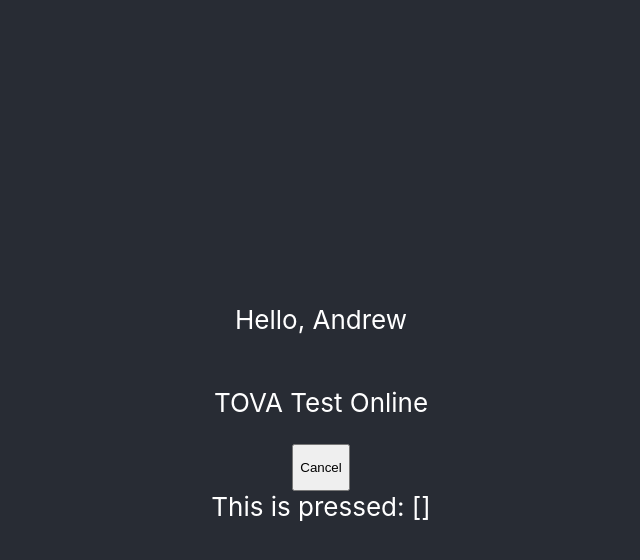
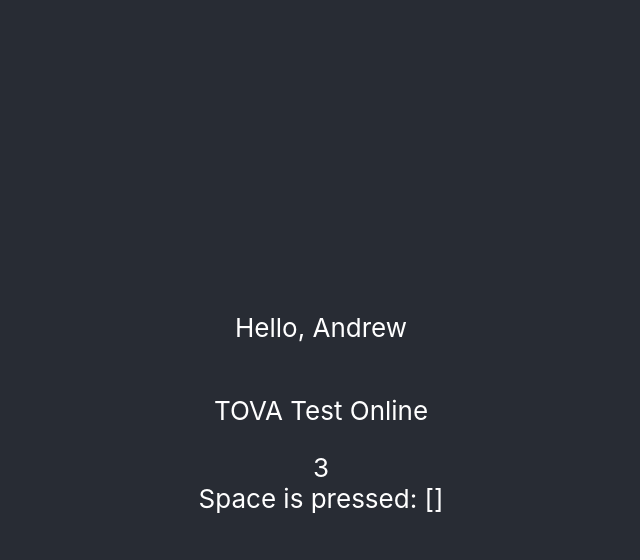
Before and after one commit to AndrewBudziszek/Lymbic, a React (Create React App) app: page / in a window 1280 px wide. Both pictures are taken after a click on the button "Start". Shown: the top 560 px of the page, without its empty margins (319-959 px from the left). Built offline with nearby package versions, Linux system fonts and the light colour scheme.

Commit message:
updating set state so only one is called per useEffect. This is because of spec. Calling useEffect multiple times can cause infinite render updates.

```diff
--- a/src/components/SOVA/SOVA.js
+++ b/src/components/SOVA/SOVA.js
@@ -4,20 +4,32 @@
 import { createSimulation } from './testUtil';
 
 const SOVA = () => {
-    const [countDown, setCountDown] = useState(1);
-    const [runSOVA, setRunSOVA] = useState(false);
+    const countdownStartTime = 1;
+    const [testTracker, setTestTracker] = useState(0);
+
+    const [countDown, setCountDown] = useState(5);
+    const [runLymbic, setRunLymbic] = useState(false);
     const [testInProgress, setTestInProgress] = useState(false);
+    const [testSettings, setTestSettings] = useState({
+        countdownTime: countdownStartTime,
+        runLymbic: false,
+        testInProgress: false
+    })
 
     const cancelTest = () => setTestInProgress(false);
-    const startCountdown = () => setRunSOVA(true);
+    const startCountdown = () => setRunLymbic(true);
 
     //Run timer
     useEffect(() => {
         let timerId;
 
-        if (runSOVA && !testInProgress) {
-            setCountDown(1);
+        if (runLymbic && !testInProgress) {
             timerId = setInterval(() => {
+                setTestSettings(testSettings => ({
+                    countdownTime: testSettings.countdownTime - 1,
+                    runLymbic: true,
+                    testInProgress: false
+                }))
                 setCountDown(countDown => countDown - 1);
             }, 1000)
         } else {
@@ -25,16 +37,21 @@
         }
 
         return () => clearInterval(timerId)
-    }, [runSOVA, testInProgress]);
+    }, [runLymbic, testInProgress, testSettings]);
 
     //End timer
     useEffect(() => {
-        if (countDown < 1 && runSOVA) {
-            setRunSOVA(false);
+        if (countDown < 1 && runLymbic) {
+            setTestSettings({
+                countdownTime: 1,
+                runLymbic: false,
+                testInProgress: true
+            })
+            setRunLymbic(false);
             setCountDown(1);
             setTestInProgress(true);
         }
-    }, [countDown, runSOVA]);
+    }, [countDown, runLymbic, testSettings]);
 
     //Start SOVA Test
     let testId = useRef();
@@ -89,19 +106,19 @@
     return (
         <div className='game'>
             {
-                runSOVA && !testInProgress ? <div>
+                runLymbic && !testInProgress ? <div>
                     {countDown}
                 </div>
                     : null
             }
-            {!runSOVA && !testInProgress ? <p>Click Start to begin the Lymbic ADHD Evaluation</p> : null}
-            {!runSOVA ? <button
+            {!runLymbic && !testInProgress ? <p>Click Start to begin the Lymbic ADHD Evaluation</p> : null}
+            {!runLymbic ? <button
                 className='text-white bg-blue-700 hover:bg-blue-800 focus:ring-4 focus:ring-blue-300 font-medium rounded-lg text-sm px-5 py-2.5 text-center mr-2 mb-2 dark:bg-blue-600 dark:hover:bg-blue-700 dark:focus:ring-blue-800'
-                onClick={!runSOVA && !testInProgress ? startCountdown : cancelTest}>
-                {!runSOVA && !testInProgress ? <p>Start</p> : <p>Cancel</p>}
+                onClick={!runLymbic && !testInProgress ? startCountdown : cancelTest}>
+                {!runLymbic && !testInProgress ? <p>Start</p> : <p>Cancel</p>}
             </button> : null}
 
-            <div>This is pressed: [{pressed}]</div>
+            <div>Space is pressed: [{pressed ? true : false}]</div>
 
         </div>
     )
```
